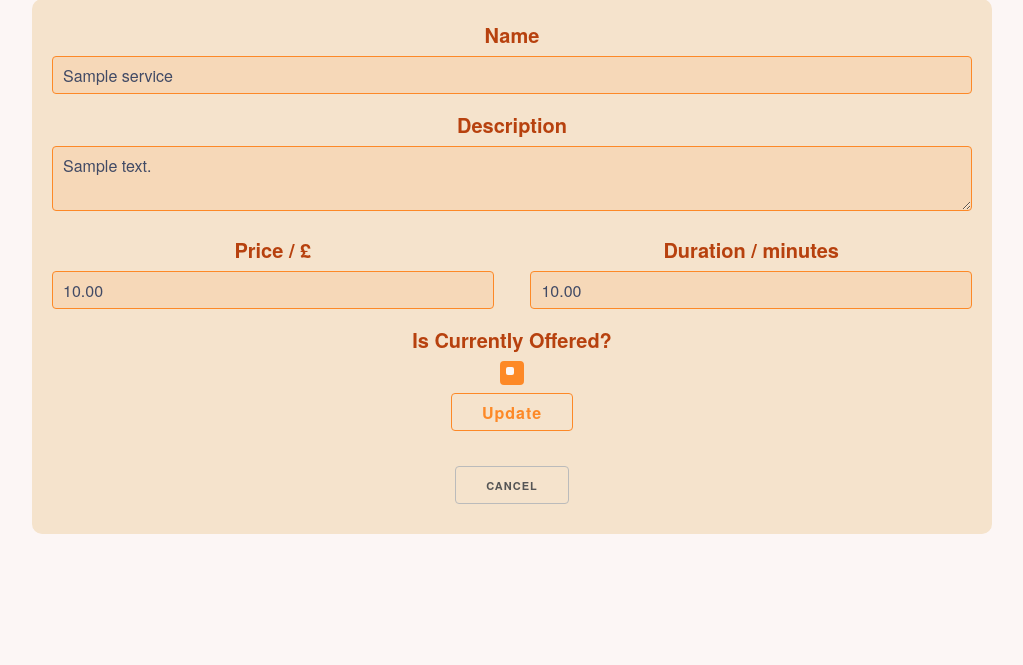
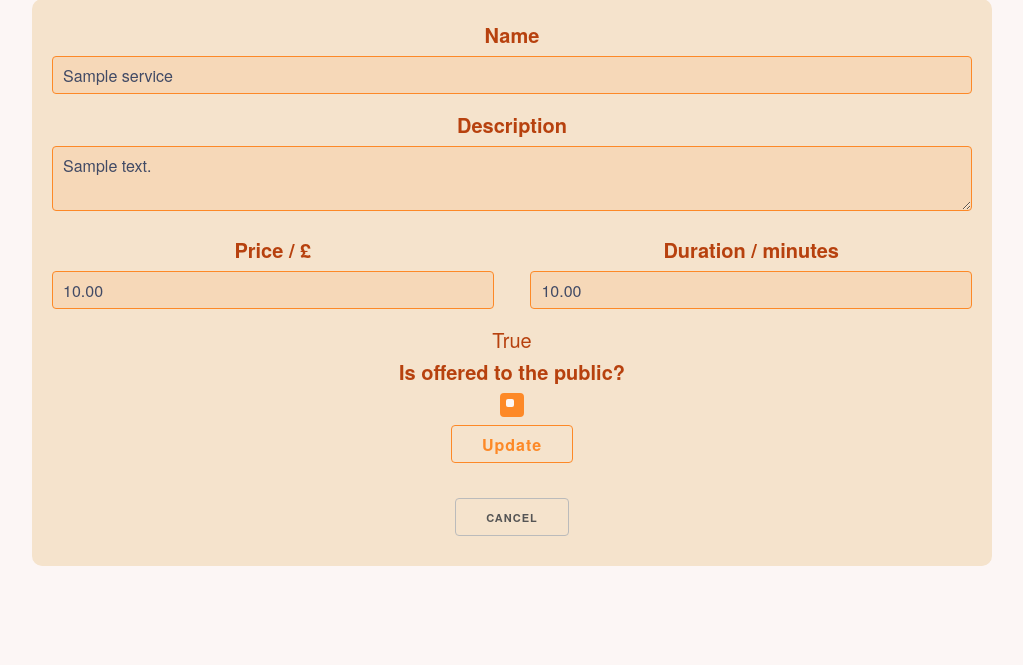
Before and after one commit to ajrlewis/w4lkies_app, a Flask app: page /admin/services/1 in a window 1280 px wide. Shown: the part 559-1224 px from the top of the page, without its empty margins (128-1151 px from the left). Before the commit the page ends 1093 px from the top, so only its background shows below. Run offline with Flask 3, Linux system fonts and the light colour scheme; a user stored in the database is signed in; tables that the repository leaves empty hold one stand-in row (values such as "Sample post"); parts of the project's set-up code (start-up, migrations or seed data) failed here and were passed over; some libraries are stand-ins or nearby versions.

Commit message:
Changed Service model is active to is publicly offered.

```diff
--- a/blueprints/public/about_bp.py
+++ b/blueprints/public/about_bp.py
@@ -8,6 +8,8 @@ about_bp = Blueprint("about_bp", __name__)
 @about_bp.route("/", methods=["GET"])
 def get():
     services = (
-        Service.query.filter_by(is_active=True).order_by(desc(Service.price)).all()
+        Service.query.filter_by(is_publicly_offered=True)
+        .order_by(desc(Service.price))
+        .all()
     )
     return render_template("public/about.html", services=services), 200
--- a/forms/service_form.py
+++ b/forms/service_form.py
@@ -29,9 +29,8 @@ class ServiceForm(FlaskForm, FormMixin):
         render_kw={"placeholder": "The duration of the service"},
     )
 
-    is_active = BooleanField(
-        "Is Currently Offered?",
-        validators=[DataRequired()],
-        default=True,
-        render_kw={"placeholder": "Is this service currently offered?"},
+    is_publicly_offered = BooleanField(
+        "Is offered to the public?",
+        validators=[Optional()],
+        default=False,
     )
--- a/models/service.py
+++ b/models/service.py
@@ -8,4 +8,4 @@ class Service(db.Model, ModelMixin):
     price = db.Column(db.Float, nullable=False)
     description = db.Column(db.String(500), default="", nullable=False)
     duration = db.Column(db.Float, nullable=True)
-    is_active = db.Column(db.Boolean, default=True)
+    is_publicly_offered = db.Column(db.Boolean, default=True)
--- a/templates/admin/service.html
+++ b/templates/admin/service.html
@@ -23,7 +23,7 @@
   </div>
 
   <div class="shiftable panel">
-    <form action="{{ form_action }}" method="POST">
+    <form action="{{ form_action }}" method="POST" novalidate>
       {{ service_form.csrf_token }}
       <div class="row">
         <div class="twelve columns">
@@ -49,9 +49,10 @@
       </div>
       <div class="row">
         <div class="twelve columns">
-          {{ service_form.is_active.label }}
-          <div class="checkbox {{ 'checked' if service_form.is_active.data else '' }}" onclick="toggleCheckbox(this)">
-            {{ service_form.is_active }}
+          {{service_form.is_publicly_offered.data}}
+          {{ service_form.is_publicly_offered.label }}
+          <div class="checkbox {{ 'checked' if service_form.is_publicly_offered.data else '' }}" onclick="toggleCheckbox(this)">
+            {{ service_form.is_publicly_offered }}
           </div>
         </div>
       </div>
```
